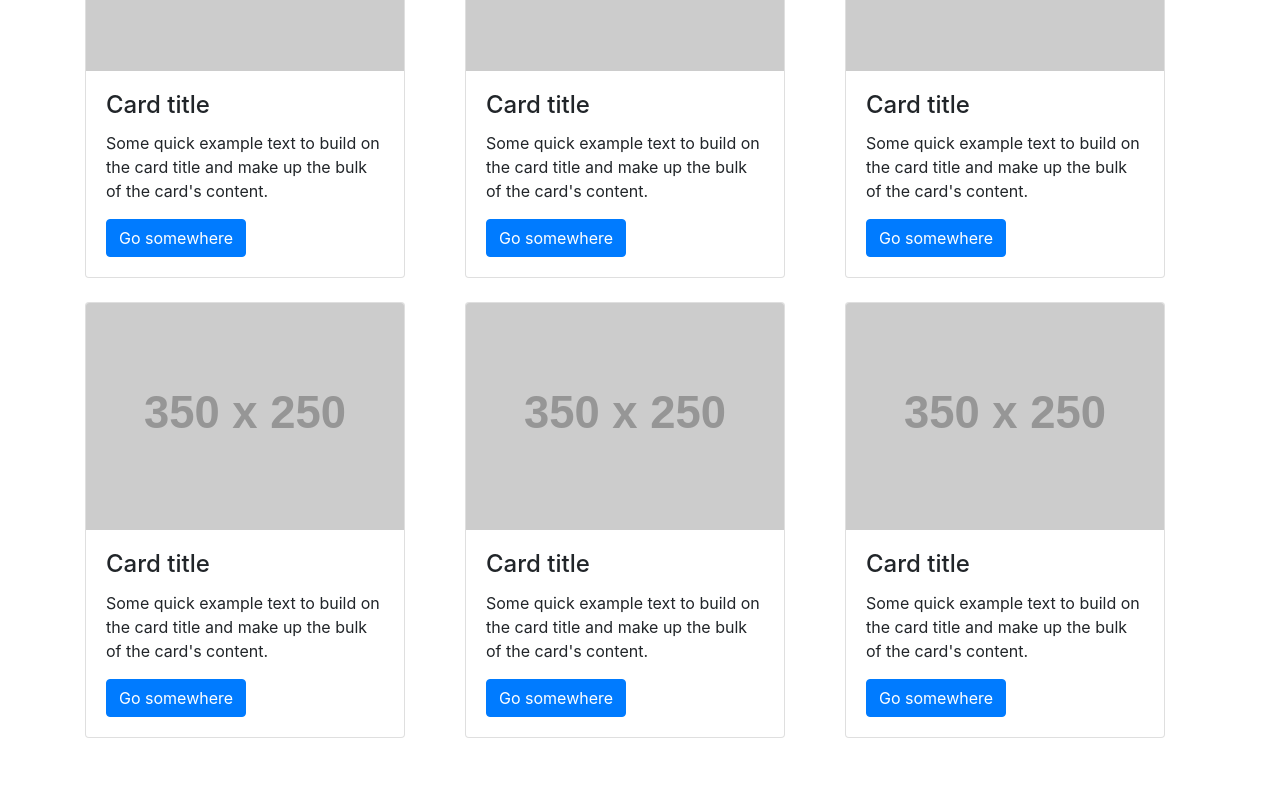
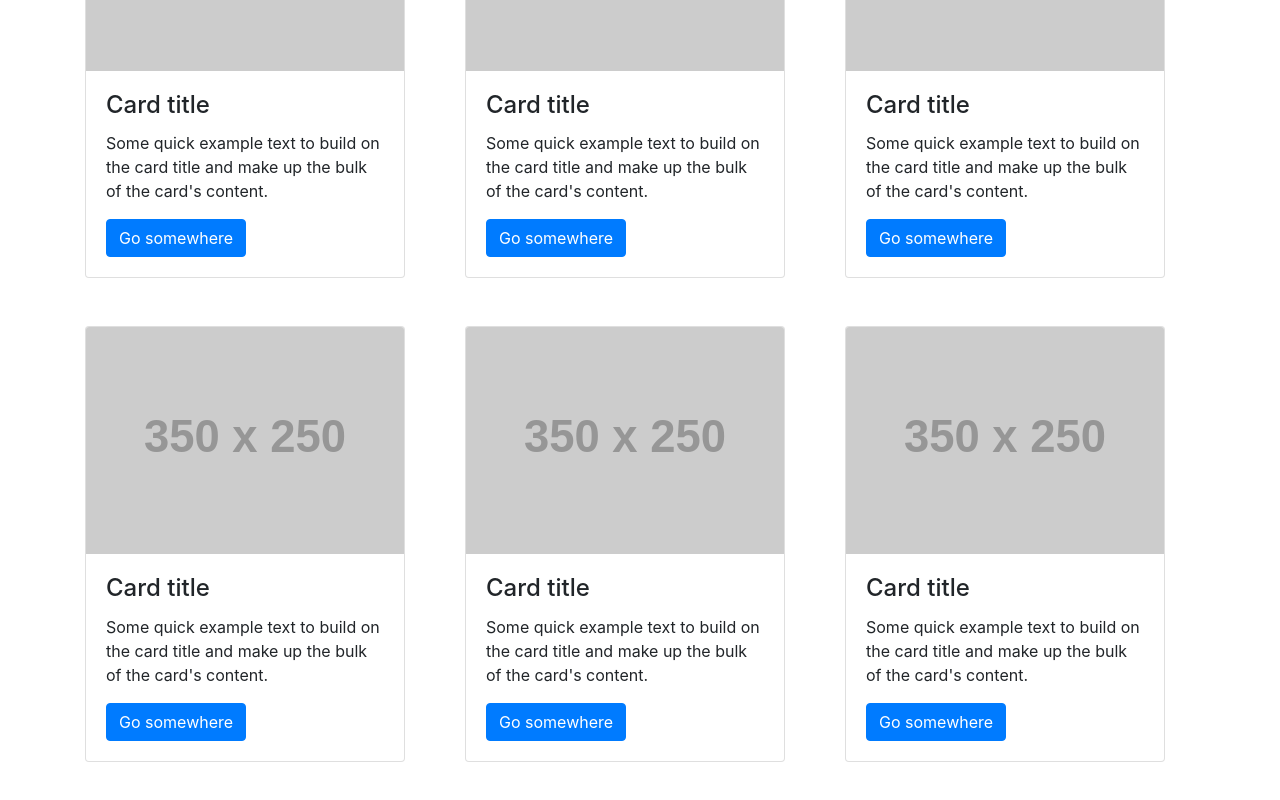
Before and after one commit to moeabdol/mean-hr-frontend, an Angular app: page / in a window 1280 px wide. Shown: the part 514-1314 px from the top of the page. Before the commit the page ends 1276 px from the top, so only its background shows below. Built offline with nearby package versions, Linux system fonts and the light colour scheme.

Commit message:
Enhance look of home.component.html

```diff
--- a/src/app/components/home/home.component.html
+++ b/src/app/components/home/home.component.html
@@ -7,7 +7,7 @@
 
 <div class="container">
   <div class="row">
-    <div class="col-sm-12 col-md-6 col-lg-4 mb-4">
+    <div class="col-sm-12 col-md-6 col-lg-4 mb-5">
       <div class="card" style="width: 20rem;">
         <img class="card-img-top" src="http://via.placeholder.com/350x250" alt="">
         <div class="card-body">
@@ -18,7 +18,7 @@
       </div>
     </div>
 
-    <div class="col-sm-12 col-md-6 col-lg-4 mb-4">
+    <div class="col-sm-12 col-md-6 col-lg-4 mb-5">
       <div class="card" style="width: 20rem;">
         <img class="card-img-top" src="http://via.placeholder.com/350x250" alt="">
         <div class="card-body">
@@ -29,7 +29,7 @@
       </div>
     </div>
 
-    <div class="col-sm-12 col-md-6 col-lg-4 mb-4">
+    <div class="col-sm-12 col-md-6 col-lg-4 mb-5">
       <div class="card" style="width: 20rem;">
         <img class="card-img-top" src="http://via.placeholder.com/350x250" alt="">
         <div class="card-body">
@@ -40,7 +40,7 @@
       </div>
     </div>
 
-    <div class="col-sm-12 col-md-6 col-lg-4 mb-4">
+    <div class="col-sm-12 col-md-6 col-lg-4 mb-5">
       <div class="card" style="width: 20rem;">
         <img class="card-img-top" src="http://via.placeholder.com/350x250" alt="">
         <div class="card-body">
@@ -51,7 +51,7 @@
       </div>
     </div>
 
-    <div class="col-sm-12 col-md-6 col-lg-4 mb-4">
+    <div class="col-sm-12 col-md-6 col-lg-4 mb-5">
       <div class="card" style="width: 20rem;">
         <img class="card-img-top" src="http://via.placeholder.com/350x250" alt="">
         <div class="card-body">
@@ -62,7 +62,7 @@
       </div>
     </div>
 
-    <div class="col-sm-12 col-md-6 col-lg-4 mb-4">
+    <div class="col-sm-12 col-md-6 col-lg-4 mb-5">
       <div class="card" style="width: 20rem;">
         <img class="card-img-top" src="http://via.placeholder.com/350x250" alt="">
         <div class="card-body">
```
